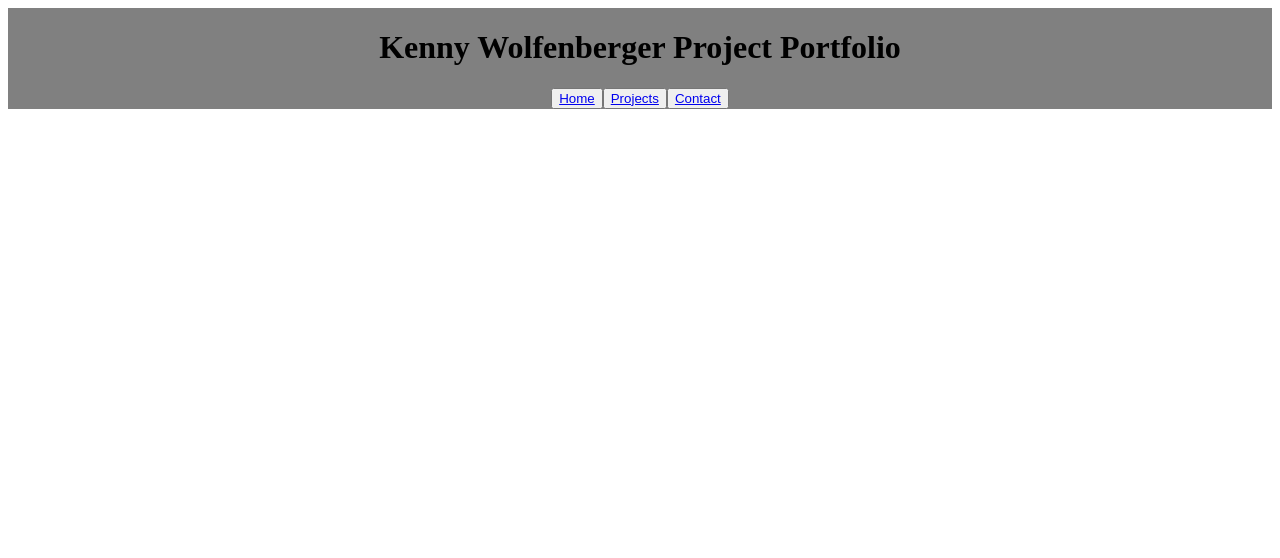
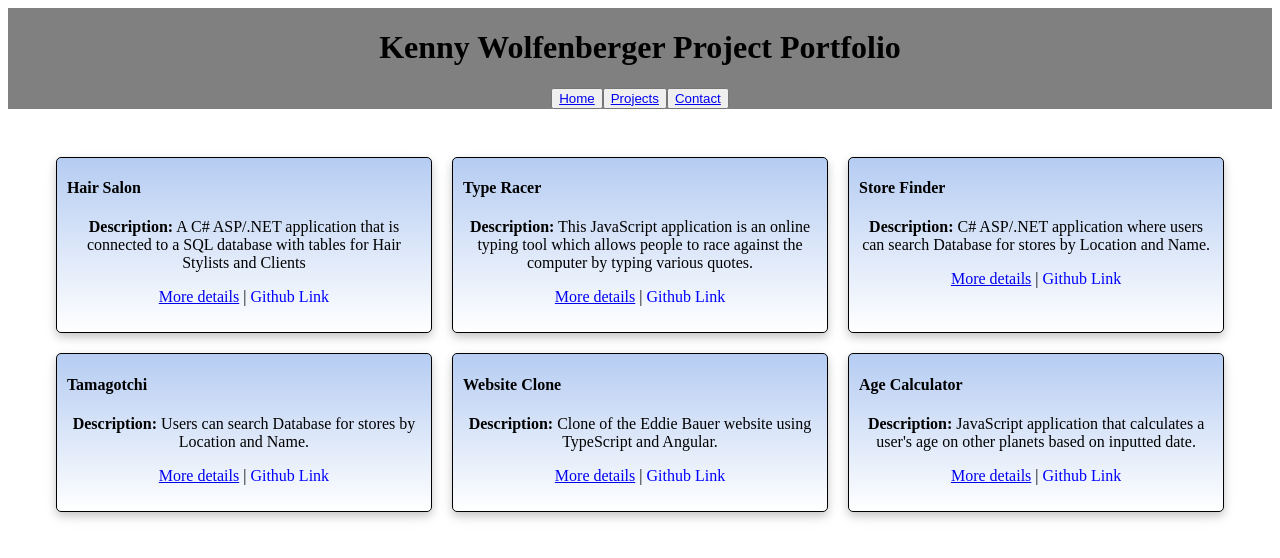
Before and after one commit to kwolfenb/portfolio-react, a React app: page /#/details in a window 1280 px wide. Both pictures are taken after a click on the button "Projects". Shown: the top 558 px of the page. Built offline with nearby package versions, Linux system fonts and the light colour scheme.

Commit message:
adds project list and project details components, additional styling

```diff
--- a/src/components/App.jsx
+++ b/src/components/App.jsx
@@ -6,6 +6,7 @@ import Contact from './Contact'
 import Home from './Home'
 import Resume from './Resume'
 import ProjectList from './ProjectList'
+import Details from './Details'
 // import PropTypes from 'prop-types'
 
 
@@ -18,6 +19,7 @@ function App () {
         <Route exact path='/contact' component={Contact} />
         <Route exact path='/resume' component={Resume} />
         <Route exact path='/projects' component={ProjectList} />
+        <Route exact path='/details' component={Details} />
       </Switch>
     </div>
   )
--- /dev/null
+++ b/src/components/Details.jsx
@@ -0,0 +1,34 @@
+import React from 'react'
+import {Link} from 'react-router-dom'
+
+function Details() {
+  return (
+    <div className='details'>
+      <style jsx> {`
+        .details {
+          text-align: center;
+          margin: auto;
+          height: 90px;
+          margin-top: 10%;
+          background-color: orange;
+          width: 50%;
+        }
+
+        .details h5 {
+          width: 10%;
+          margin: auto;
+          border: solid black 1px;
+          background-color: white;
+          border-radius: 3px;
+        }
+      `}
+      </style>
+      <h3>
+        More interactive webpage including Project Details coming next week!
+      </h3>
+      <h5><Link to='/projects'>Back</Link></h5>
+    </div>
+  )
+}
+
+export default Details
--- a/src/components/ProjectDetails.jsx
+++ b/src/components/ProjectDetails.jsx
@@ -1,14 +1,38 @@
 import React from 'react'
+import PropTypes from 'prop-types'
+import {Link} from 'react-router-dom'
 
-function ProjectDetails () {
+function ProjectDetails (props) {
   return (
     <div>
       <style jsx>{`
-
+        .projectDetails h4 {
+        }
+        .projectDetails p {
+          text-align: center;
+        }
+        #links a{
+          color: blue;
+          text-decoration: none;
+        }
+        #links a:hover{
+          text-decoration: underline;
+        }
       `}
       </style>
+      <div className='projectDetails'>
+        <h4>{props.projectName}</h4>
+        <p><strong>Description:</strong> {props.info}</p>
+        <p id='links'><Link to='/details'>More details</Link> | <a href={props.link}>Github Link</a></p>
+      </div>
     </div>
   )
 }
 
 export default ProjectDetails
+
+ProjectDetails.propTypes = {
+  projectName: PropTypes.string,
+  info: PropTypes.string,
+  link: PropTypes.string
+}
--- a/src/components/ProjectList.jsx
+++ b/src/components/ProjectList.jsx
@@ -1,14 +1,76 @@
 import React from 'react'
+import ProjectDetails from './ProjectDetails'
 
 function ProjectList () {
   return (
     <div>
       <style jsx>{`
+        .grid-container {
+          display: grid;
+          grid-template-columns: auto auto auto;
+          margin: 3%;
+        }
+        .grid-item {
+          border: solid black 1px;
+          border-radius: 5px;
+          padding: 10px;
+          padding-top: 0%;
+          margin: 10px;
+          background: linear-gradient(#b5ccf2, white);
+          box-shadow: 0 4px 8px 0 rgba(0, 0, 0, 0.2), 0 6px 20px 0 rgba(0, 0, 0, 0.04);
+        }
 
+        .grid-item:hover {
+          background: linear-gradient(#dbe7ff, white);
+        }
       `}
       </style>
+      <div className='grid-container'>
+        {Projects.map((x, index) =>
+          <div className='grid-item'>
+            <ProjectDetails projectName = {x.projectName}
+              info = {x.info}
+              link = {x.link}
+              key = {index}
+            />
+          </div>
+        )}
+      </div>
     </div>
   )
 }
 
 export default ProjectList
+
+const Projects = [
+  {
+    projectName: 'Hair Salon',
+    info: 'A C# ASP/.NET application that is connected to a SQL database with tables for Hair Stylists and Clients',
+    link: 'https://github.com/kwolfenb/HairSalon.Solution'
+  },
+  {
+    projectName: 'Type Racer',
+    info: 'This JavaScript application is an online typing tool which allows people to race against the computer by typing various quotes.',
+    link: 'https://github.com/kwolfenb/typing-game-angular'
+  },
+  {
+    projectName: 'Store Finder',
+    info: 'C# ASP/.NET application where users can search Database for stores by Location and Name.',
+    link: 'https://github.com/kwolfenb/StoreFinder.Solution'
+  },
+  {
+    projectName: 'Tamagotchi',
+    info: 'Users can search Database for stores by Location and Name.',
+    link: 'https://github.com/kwolfenb/tamagotchi-js-webpack'
+  },
+  {
+    projectName: 'Website Clone',
+    info: 'Clone of the Eddie Bauer website using TypeScript and Angular.',
+    link: 'https://github.com/kwolfenb/Website-Clone-Angular'
+  },
+  {
+    projectName: 'Age Calculator',
+    info: 'JavaScript application that calculates a user\'s age on other planets based on inputted date.',
+    link: 'https://github.com/kwolfenb/age-calculator-webpack-js'
+  }
+]
```
